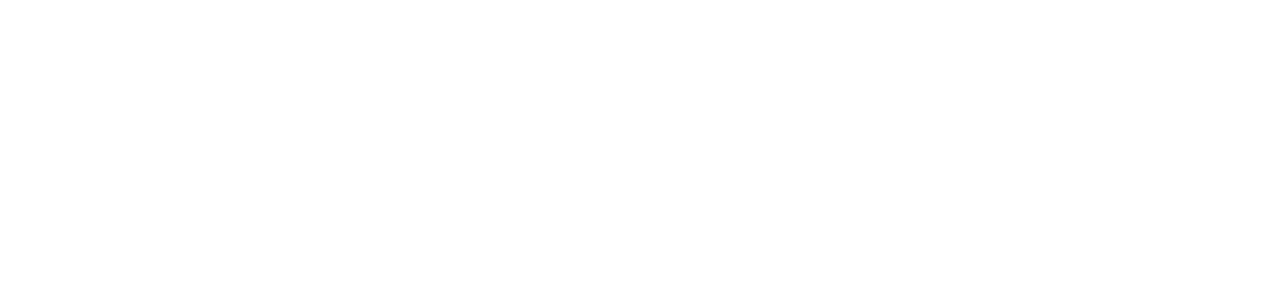
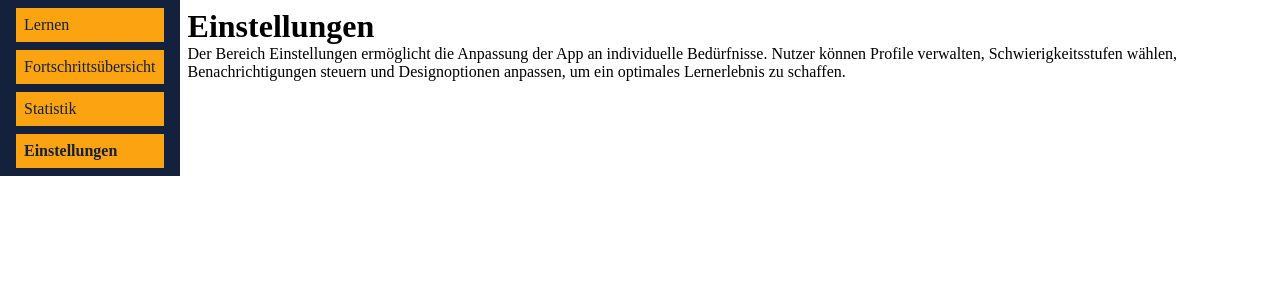
Before and after one commit to erikrei/ZahlenZauber, a React (Vite) app in the folder client/: page /dashboard/einstellungen in a window 1280 px wide. Before the commit this address had no page. Shown: the top 300 px of the page. Built offline with nearby package versions, Linux system fonts and the light colour scheme.

Commit message:
Hauptinhalt des Dashboards für jeweiligen Bereich wird angezeigt - Klick auf Bereich navigiert zum Bereich - Aktueller Bereich wird anders dargestellt - Automatische Weiterleitung vom '/' Pfad zum Dashboard - Falls kein Bereich ausgewählt -> Textanzeige, dass Benutzer einen Bereich auswählen soll

```diff
--- a/client/src/Dashboard/Dashboard.css
+++ b/client/src/Dashboard/Dashboard.css
@@ -2,9 +2,14 @@
     --sidebar-padding: .5rem 1rem;
     --sidebar-section-gap: .5rem;
     --sidebar-section-padding: .5rem;
+
+    --main-padding: .5rem;
 }
 
-aside {
+.dashboard-container {
+    display: flex;
+
+    > aside {
         display: inline-flex;
         flex-direction: column;
         gap: var(--sidebar-section-gap);
@@ -17,5 +22,14 @@ aside {
             color: var(--primary-color);
             padding: var(--sidebar-section-padding);
             text-decoration: none;
+
+            &.active {
+                font-weight: bold;
             }
         }
+    }
+
+    > main {
+        padding: var(--main-padding);
+    }
+}
--- a/client/src/Dashboard/Dashboard.tsx
+++ b/client/src/Dashboard/Dashboard.tsx
@@ -1,21 +1,24 @@
-import './Dashboard.css';
-import { NavLink } from 'react-router';
+import "./Dashboard.css";
+import { NavLink, Outlet } from "react-router";
 
-import { sidebarSections } from '../data/dashboard.data';
+import { dashboardSectionData } from "../data/dashboard.data";
 
 export default function Dashboard() {
   return (
-    <DashboardSidebar />
+    <div className="dashboard-container">
+      <DashboardSidebar />
+      <main>
+        <Outlet />
+      </main>
+    </div>
   );
 }
 
 function DashboardSidebar() {
   return (
     <aside>
-      {sidebarSections.map((section) => (
-        <NavLink to="">
-          {section}
-        </NavLink>
+      {dashboardSectionData.map(({ section, urlPath }) => (
+        <NavLink to={urlPath}>{section}</NavLink>
       ))}
     </aside>
   );
--- /dev/null
+++ b/client/src/Dashboard/DashboardContent/DashboardContentLayout.tsx
@@ -0,0 +1,19 @@
+import { Navigate, useParams } from "react-router";
+
+import { dashboardSectionData } from "../../data/dashboard.data";
+
+export default function DashboardContentLayout() {
+  const { section } = useParams();
+  const currentSection = dashboardSectionData.find(
+    (data) => data.urlPath === section
+  );
+
+  if (!currentSection) return <Navigate to="/dashboard" />;
+
+  return (
+    <>
+      <h1>{currentSection.section}</h1>
+      <p>{currentSection.description}</p>
+    </>
+  );
+}
--- /dev/null
+++ b/client/src/Dashboard/DashboardIndex.tsx
@@ -0,0 +1,3 @@
+export default function DashboardIndex() {
+    return <p>Wähl einen Bereich aus der Seitenleiste aus.</p>
+}
--- a/client/src/data/dashboard.data.ts
+++ b/client/src/data/dashboard.data.ts
@@ -1,6 +1,28 @@
-export const sidebarSections: string[] = [
-    "Lernen",
-    "Fortschrittsübersicht",
-    "Statistik",
-    "Einstellungen",
+export type DashboardContent = {
+    section: string,
+    description: string,
+    urlPath: string
+}
+
+export const dashboardSectionData: DashboardContent[] = [
+    {
+        section: "Lernen",
+        description: "Mathematische Grundlagen für Grundschüler umfassen Zahlenverständnis, Addition, Subtraktion, Multiplikation, Division, geometrische Formen, Maßeinheiten und einfache Muster. Spielerische Übungen und anschauliche Erklärungen fördern ein solides mathematisches Grundwissen.",
+        urlPath: "lernen"
+    },
+    {
+        section: "Fortschrittsübersicht",
+        description: "Der Bereich Fortschrittsübersicht zeigt den Lernfortschritt anhand von abgeschlossenen Übungen und erreichten Zielen. Grafiken und Belohnungssysteme motivieren, während individuelle Empfehlungen helfen, gezielt Schwächen zu verbessern.",
+        urlPath: "fortschritt"
+    },
+    {
+        section: "Statistik",
+        description: "Der Bereich Statistik bietet detaillierte Einblicke in die Lernleistung durch Diagramme und Kennzahlen. Er zeigt Übungsfortschritt, Erfolgsraten und Lernzeiten, um Stärken und Verbesserungsmöglichkeiten sichtbar zu machen.",
+        urlPath: "statistik"
+    },
+    {
+        section: "Einstellungen",
+        description: "Der Bereich Einstellungen ermöglicht die Anpassung der App an individuelle Bedürfnisse. Nutzer können Profile verwalten, Schwierigkeitsstufen wählen, Benachrichtigungen steuern und Designoptionen anpassen, um ein optimales Lernerlebnis zu schaffen.",
+        urlPath: "einstellungen"
+    }
 ]
--- a/client/src/main.tsx
+++ b/client/src/main.tsx
@@ -1,15 +1,21 @@
 import { StrictMode } from 'react'
 import { createRoot } from 'react-dom/client'
-import { BrowserRouter, Routes, Route } from 'react-router'
+import { BrowserRouter, Routes, Route, Navigate } from 'react-router'
 import Dashboard from './Dashboard/Dashboard'
 
 import './main.css'
+import DashboardContentLayout from './Dashboard/DashboardContent/DashboardContentLayout'
+import DashboardIndex from './Dashboard/DashboardIndex'
 
 createRoot(document.getElementById('root')!).render(
   <StrictMode>
     <BrowserRouter>
       <Routes>
-        <Route path='/' element={<Dashboard />} />
+        <Route path='' element={<Navigate to="/dashboard" replace />} />
+        <Route path='/dashboard' element={<Dashboard />}>
+          <Route index element={<DashboardIndex />} />
+          <Route path=':section' element={<DashboardContentLayout />} />
+        </Route>
       </Routes>
     </BrowserRouter>
   </StrictMode>
```
Lines whose indentation alone changed are shown as unchanged.
